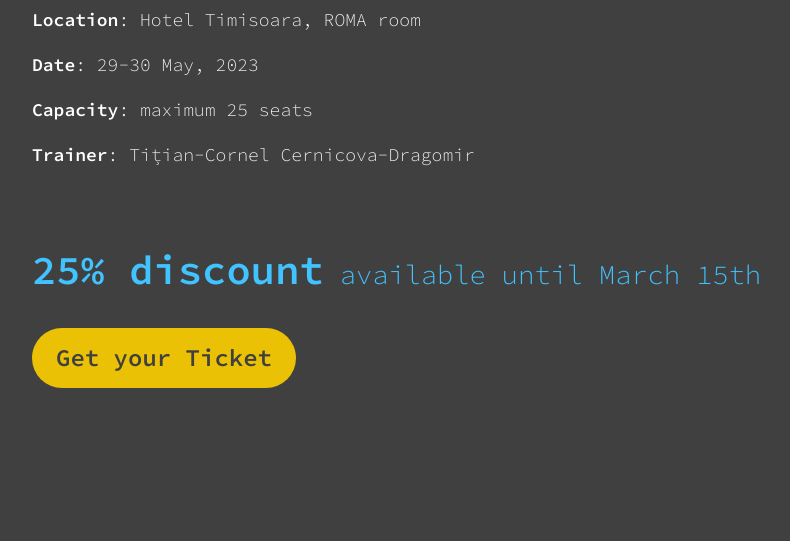
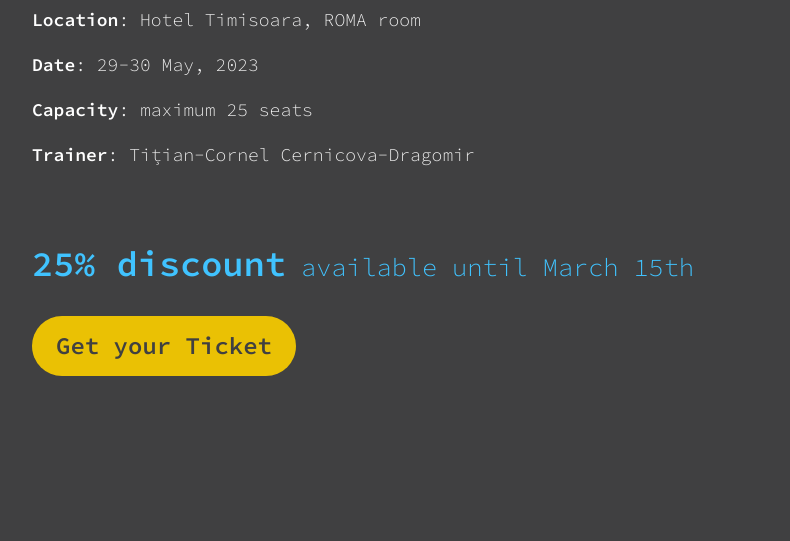
Before and after one commit to tim-js/timjs.ro, a PHP site: page /typescript-fundamentals-workshop in a window 1280 px wide. Shown: the part 918-1459 px from the top of the page, without its empty margins (118-908 px from the left). Run offline with PHP 8.4, Linux system fonts and the light colour scheme.

Commit message:
Trigger deploy

```diff
--- a/typescript-fundamentals-workshop/style.css
+++ b/typescript-fundamentals-workshop/style.css
@@ -72,6 +72,6 @@ h3 {
 
 .discount strong,
 .discount {
-  font-size: 1.5em;
+  font-size: 1.4em;
   color: #40c3ff;
 }
```
